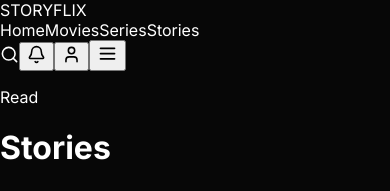
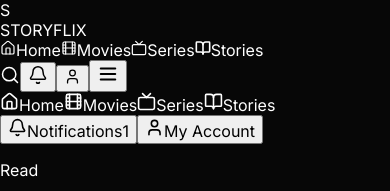
Before and after one commit to marvelmikel5625-hub/storyflix, a React (Vite) app: page /stories in a window 390 px wide. Shown: the top 191 px of the page. Built offline with nearby package versions, Linux system fonts and the light colour scheme.

Commit message:
Enhance Header with scroll detection and nav items
Refactor Header component to include scroll effect and mobile navigation.

```diff
--- a/src/components/Header.jsx
+++ b/src/components/Header.jsx
@@ -1,107 +1,234 @@
-import { Link, useLocation } from "react-router-dom";
+import { useEffect, useState } from "react";
+import { Link, NavLink, useLocation } from "react-router-dom";
 import {
   Search,
   Bell,
   User,
   Menu,
   X,
+  Home,
+  Film,
+  Tv,
+  BookOpen,
 } from "lucide-react";
-import { useState } from "react";
 
 export default function Header() {
-  const location = useLocation();
+  const [scrolled, setScrolled] = useState(false);
   const [mobileOpen, setMobileOpen] = useState(false);
 
-  const navigation = [
-    { name: "Home", path: "/" },
-    { name: "Movies", path: "/movies" },
-    { name: "Series", path: "/series" },
-    { name: "Stories", path: "/stories" },
+  const location = useLocation();
+
+  useEffect(() => {
+    const handleScroll = () => {
+      setScrolled(window.scrollY > 20);
+    };
+
+    window.addEventListener("scroll", handleScroll);
+
+    return () => {
+      window.removeEventListener("scroll", handleScroll);
+    };
+  }, []);
+
+  useEffect(() => {
+    setMobileOpen(false);
+  }, [location.pathname]);
+
+  const navItems = [
+    {
+      name: "Home",
+      path: "/",
+      icon: Home,
+    },
+    {
+      name: "Movies",
+      path: "/movies",
+      icon: Film,
+    },
+    {
+      name: "Series",
+      path: "/series",
+      icon: Tv,
+    },
+    {
+      name: "Stories",
+      path: "/stories",
+      icon: BookOpen,
+    },
   ];
 
   return (
-    <header className="fixed left-0 right-0 top-0 z-50 border-b border-white/10 bg-black/75 backdrop-blur-xl">
-      <div className="mx-auto flex h-[72px] max-w-[1400px] items-center justify-between px-5 lg:px-8">
-
+    <>
+      <header
+        className={`fixed left-0 right-0 top-0 z-50 transition-all duration-300 ${
+          scrolled
+            ? "border-b border-white/10 bg-[#050505]/95 shadow-2xl backdrop-blur-xl"
+            : "bg-gradient-to-b from-black/80 via-black/40 to-transparent"
+        }`}
+      >
+        <div className="mx-auto flex h-[72px] max-w-[1500px] items-center px-5 sm:px-8 lg:px-10">
+          {/* Logo */}
           <Link
             to="/"
-          className="text-[24px] font-black tracking-[-1px]"
+            className="group flex items-center gap-2.5"
           >
+            <div className="flex h-9 w-9 items-center justify-center rounded-xl bg-red-600 shadow-lg shadow-red-600/20 transition-transform duration-300 group-hover:scale-105">
+              <span className="text-lg font-black text-white">
+                S
+              </span>
+            </div>
+
+            <span className="text-xl font-black tracking-[-0.04em] text-white sm:text-2xl">
               STORY<span className="text-red-500">FLIX</span>
+            </span>
           </Link>
 
-        <nav className="hidden items-center gap-8 md:flex">
-          {navigation.map((item) => {
-            const active =
-              location.pathname === item.path;
+          {/* Desktop navigation */}
+          <nav className="ml-10 hidden items-center gap-1 md:flex">
+            {navItems.map((item) => {
+              const Icon = item.icon;
 
               return (
-              <Link
+                <NavLink
                   key={item.path}
                   to={item.path}
-                className={`text-sm font-medium transition ${
-                  active
+                  end={item.path === "/"}
+                  className={({ isActive }) =>
+                    `group relative flex items-center gap-2 rounded-lg px-4 py-2 text-sm font-medium transition ${
+                      isActive
                         ? "text-white"
                         : "text-zinc-400 hover:text-white"
-                }`}
+                    }`
+                  }
                 >
-                {item.name}
-              </Link>
+                  {({ isActive }) => (
+                    <>
+                      <Icon
+                        size={16}
+                        strokeWidth={isActive ? 2.4 : 1.8}
+                        className="transition-transform group-hover:scale-105"
+                      />
+
+                      <span>{item.name}</span>
+
+                      {isActive && (
+                        <span className="absolute bottom-0 left-1/2 h-0.5 w-5 -translate-x-1/2 rounded-full bg-red-500" />
+                      )}
+                    </>
+                  )}
+                </NavLink>
               );
             })}
           </nav>
 
-        <div className="flex items-center gap-1">
-
+          {/* Right actions */}
+          <div className="ml-auto flex items-center gap-1.5 sm:gap-2">
+            {/* Search */}
             <Link
               to="/search"
-            className="flex h-10 w-10 items-center justify-center rounded-full transition hover:bg-white/10"
+              aria-label="Search"
+              className="flex h-10 w-10 items-center justify-center rounded-full text-zinc-300 transition hover:bg-white/10 hover:text-white"
             >
-            <Search size={19} />
+              <Search size={20} strokeWidth={1.8} />
             </Link>
 
-          <button className="hidden h-10 w-10 items-center justify-center rounded-full transition hover:bg-white/10 sm:flex">
-            <Bell size={19} />
+            {/* Notifications */}
+            <button
+              type="button"
+              aria-label="Notifications"
+              className="relative hidden h-10 w-10 items-center justify-center rounded-full text-zinc-300 transition hover:bg-white/10 hover:text-white sm:flex"
+            >
+              <Bell size={20} strokeWidth={1.8} />
+
+              <span className="absolute right-2 top-2 h-1.5 w-1.5 rounded-full bg-red-500" />
             </button>
 
-          <button className="hidden h-10 w-10 items-center justify-center rounded-full transition hover:bg-white/10 sm:flex">
-            <User size={19} />
+            {/* Profile */}
+            <button
+              type="button"
+              aria-label="Profile"
+              className="hidden h-9 w-9 items-center justify-center rounded-full border border-white/10 bg-white/[0.06] text-zinc-300 transition hover:border-white/20 hover:bg-white/10 hover:text-white sm:flex"
+            >
+              <User size={17} strokeWidth={1.8} />
+            </button>
+
+            {/* Mobile menu */}
+            <button
+              type="button"
+              aria-label={mobileOpen ? "Close menu" : "Open menu"}
+              onClick={() => setMobileOpen((value) => !value)}
+              className="flex h-10 w-10 items-center justify-center rounded-full text-zinc-300 transition hover:bg-white/10 hover:text-white md:hidden"
+            >
+              {mobileOpen ? (
+                <X size={22} />
+              ) : (
+                <Menu size={22} />
+              )}
+            </button>
+          </div>
+        </div>
+
+        {/* Mobile navigation */}
+        <div
+          className={`overflow-hidden border-t border-white/5 bg-[#070707]/98 backdrop-blur-xl transition-all duration-300 md:hidden ${
+            mobileOpen
+              ? "max-h-[420px] opacity-100"
+              : "max-h-0 opacity-0"
+          }`}
+        >
+          <nav className="px-5 py-4">
+            <div className="space-y-1">
+              {navItems.map((item) => {
+                const Icon = item.icon;
+
+                return (
+                  <NavLink
+                    key={item.path}
+                    to={item.path}
+                    end={item.path === "/"}
+                    className={({ isActive }) =>
+                      `flex items-center gap-3 rounded-xl px-4 py-3.5 text-sm font-medium transition ${
+                        isActive
+                          ? "bg-red-600/10 text-red-400"
+                          : "text-zinc-400 hover:bg-white/5 hover:text-white"
+                      }`
+                    }
+                  >
+                    <Icon size={19} />
+
+                    <span>{item.name}</span>
+                  </NavLink>
+                );
+              })}
+            </div>
+
+            <div className="mt-4 border-t border-white/5 pt-4">
+              <button
+                type="button"
+                className="flex w-full items-center gap-3 rounded-xl px-4 py-3.5 text-sm font-medium text-zinc-400 transition hover:bg-white/5 hover:text-white"
+              >
+                <Bell size={19} />
+                Notifications
+
+                <span className="ml-auto rounded-full bg-red-600 px-2 py-0.5 text-[10px] font-bold text-white">
+                  1
+                </span>
               </button>
 
               <button
-            onClick={() => setMobileOpen(!mobileOpen)}
-            className="flex h-10 w-10 items-center justify-center rounded-full transition hover:bg-white/10 md:hidden"
+                type="button"
+                className="flex w-full items-center gap-3 rounded-xl px-4 py-3.5 text-sm font-medium text-zinc-400 transition hover:bg-white/5 hover:text-white"
               >
-            {mobileOpen ? (
-              <X size={21} />
-            ) : (
-              <Menu size={21} />
-            )}
+                <User size={19} />
+                My Account
               </button>
+            </div>
+          </nav>
+        </div>
+      </header>
 
-        </div>
-      </div>
-
-      {mobileOpen && (
-        <div className="border-t border-white/10 bg-black px-5 py-4 md:hidden">
-
-          <nav className="flex flex-col gap-1">
-
-            {navigation.map((item) => (
-              <Link
-                key={item.path}
-                to={item.path}
-                onClick={() => setMobileOpen(false)}
-                className="rounded-lg px-4 py-3 text-sm text-zinc-300 hover:bg-white/10 hover:text-white"
-              >
-                {item.name}
-              </Link>
-            ))}
-
-          </nav>
-
-        </div>
-      )}
-    </header>
+      {/* Spacer so content isn't hidden behind fixed header */}
+      <div className="h-[72px]" />
+    </>
   );
 }
```
Lines whose indentation alone changed are shown as unchanged.
